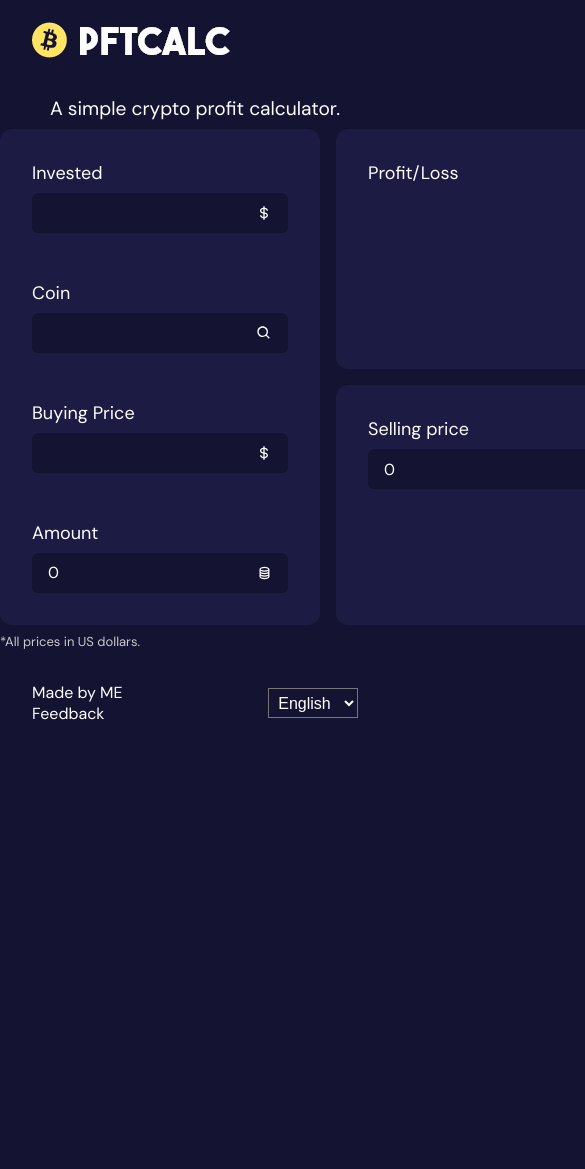
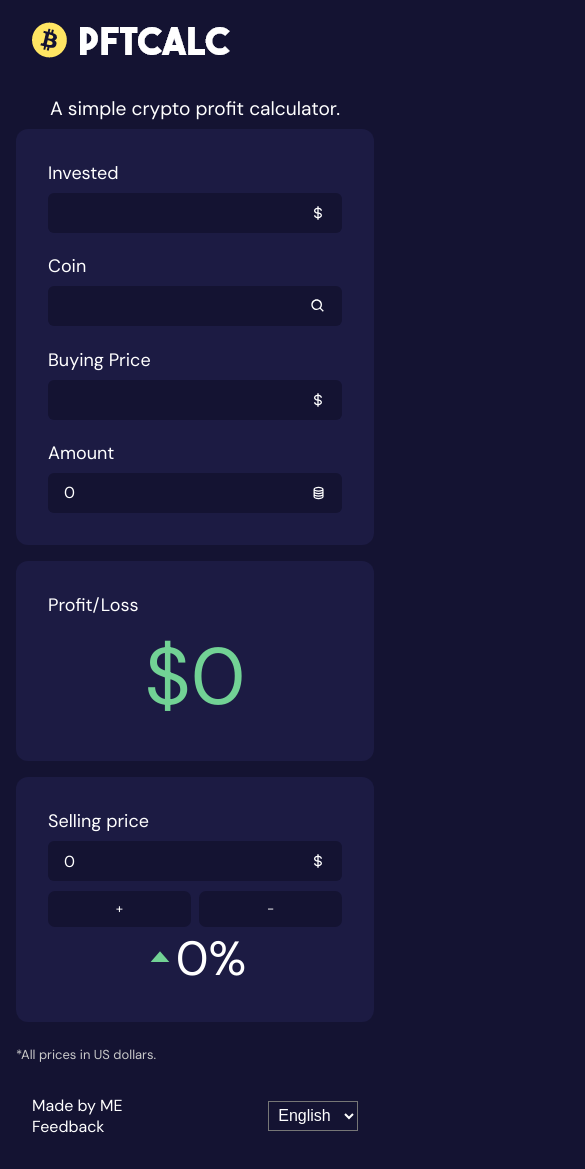
Before and after one commit to elvstejd/crypto-profit-calc, a React (Create React App) app: page / in a window 390 px wide. Shown: the top 1169 px of the page, 585 px wide, since content can reach past the window. Before the commit the page ends 844 px from the top, so only its background shows below. Built offline with nearby package versions, Linux system fonts and the light colour scheme.

Commit message:
Make the page responsive

```diff
--- a/src/components/GrowthForm.js
+++ b/src/components/GrowthForm.js
@@ -32,8 +32,10 @@ const GrowthForm = (props) => {
                     <input id="target-price-input" ref={targetPriceRef} name="target-price" type="number" onChange={props.handleTargetPriceChange}/>
                     <span><BiDollar /></span>
                 </div>
-                <button id="plus-btn" onClick={props.handleAddPrice}>+</button>
-                <button id="plus-btn" onClick={props.handleMinusPrice}>-</button>
+                <div className="btns">
+                    <button className="btn plus" onClick={props.handleAddPrice}>+</button>
+                    <button className="btn minus" onClick={props.handleMinusPrice}>-</button>
+                </div>
             </div>
             <div className="growth-container">
                 <span
--- a/src/styles/App.css
+++ b/src/styles/App.css
@@ -83,6 +83,24 @@ main {
     grid-gap: 1rem;
 }
 
+@media only screen and (max-width: 800px) {
+    main {
+        grid-template-columns: 1fr;
+        grid-template-rows: 1fr 1fr 1fr;
+        grid-gap: 1rem;
+        padding: 0 1rem;
+    }
+    #main-form {
+        grid-row: auto;
+    }
+    #earnings-container {
+        grid-row: 1;
+    }
+    .currency-disclaimer-container {
+        padding: 0 1rem;
+    }
+}
+
 footer {
     width: 100%;
     display: flex;
--- a/src/styles/GrowthForm.css
+++ b/src/styles/GrowthForm.css
@@ -1,6 +1,32 @@
 #target-price-area {
     display: flex;
     flex-direction: row;
+}
+
+@media only screen and (max-width: 600px) {
+    #target-price-area {
+        flex-direction: column;
+    }
+
+    .btns {
+       margin-top: 0.6rem;
+    }
+
+    .btns .btn {
+        padding: 0.6rem 1rem;
+    }
+
+    .btn.minus {
+        margin-left: 0.5rem;
+    }
+
+    .btn.plus {
+        margin-right: 0.5rem;
+    }
+
+    #target-price-area .btn {
+        margin-left: 0;
+    }
 }
 
 #target-price-area .input-wrapper {
@@ -24,11 +50,16 @@ button:active {
     transform: translateY(2px);
 }
 
-#target-price-area #plus-btn {
+.btns {
+    flex-grow: 2;
+    display: flex;
+}
+
+.btn.plus {
     flex-grow: 1;
 }
 
-#target-price-area #minus-btn {
+.btn.minus {
     flex-grow: 1;
 }
 
```
